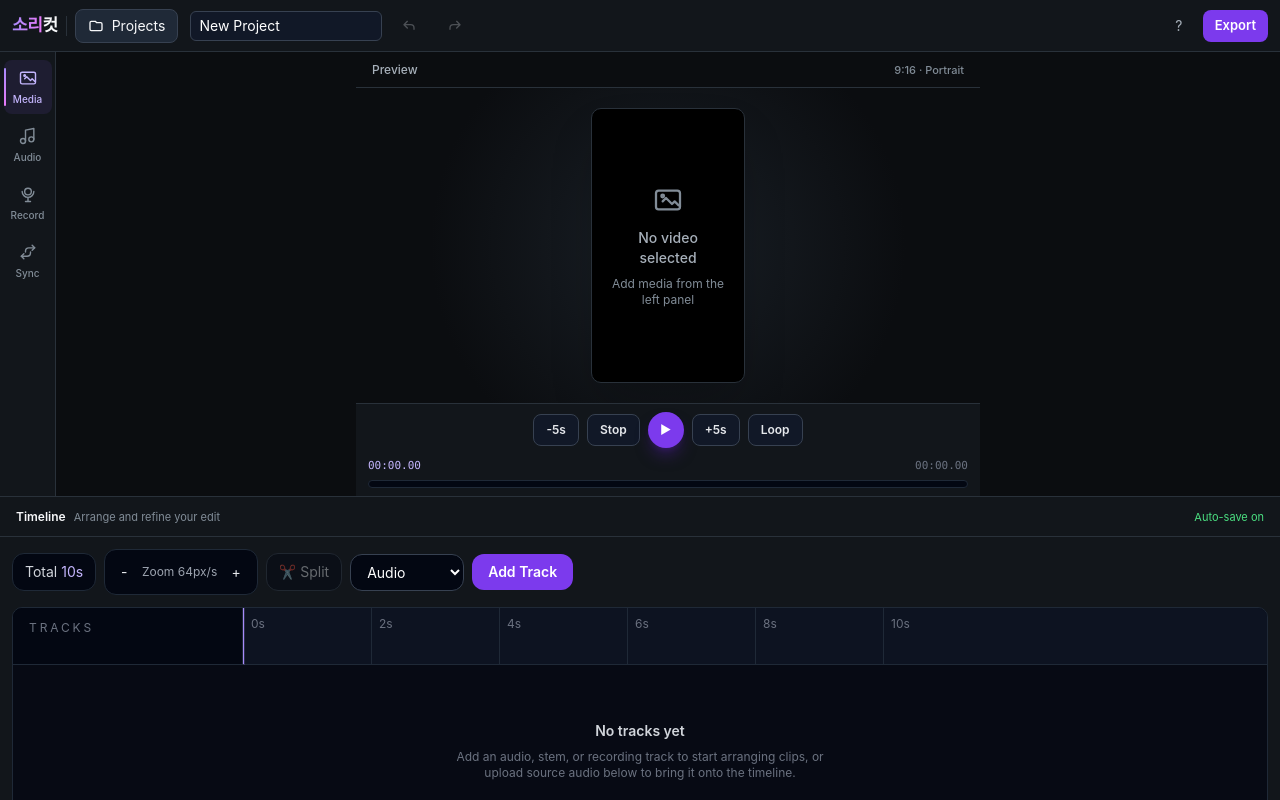
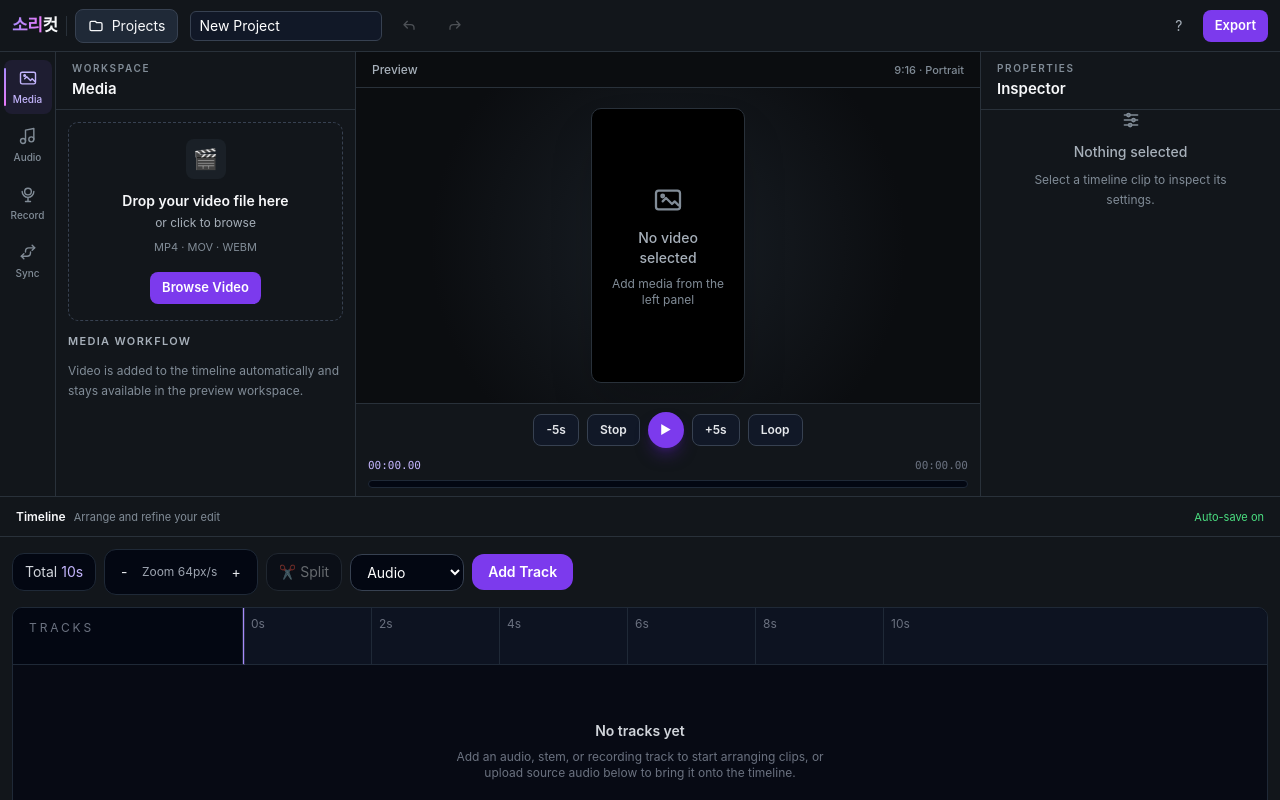
Before and after one commit to woohyun7878/sori-cut, a React (Vite) app in the folder apps/web/: page /studio in a window 1280 px wide. Built offline with nearby package versions, Linux system fonts and the light colour scheme.

Commit message:
fix: reset desktop drawer transforms
Co-authored-by: Copilot App <223556219+Copilot@users.noreply.github.com>

```diff
--- a/apps/web/src/index.css
+++ b/apps/web/src/index.css
@@ -382,6 +382,7 @@
     .studio-context-panel:not(.is-open),
     .studio-inspector:not(.is-open) {
       visibility: visible;
+      transform: translateX(0);
     }
   }
 }
```
